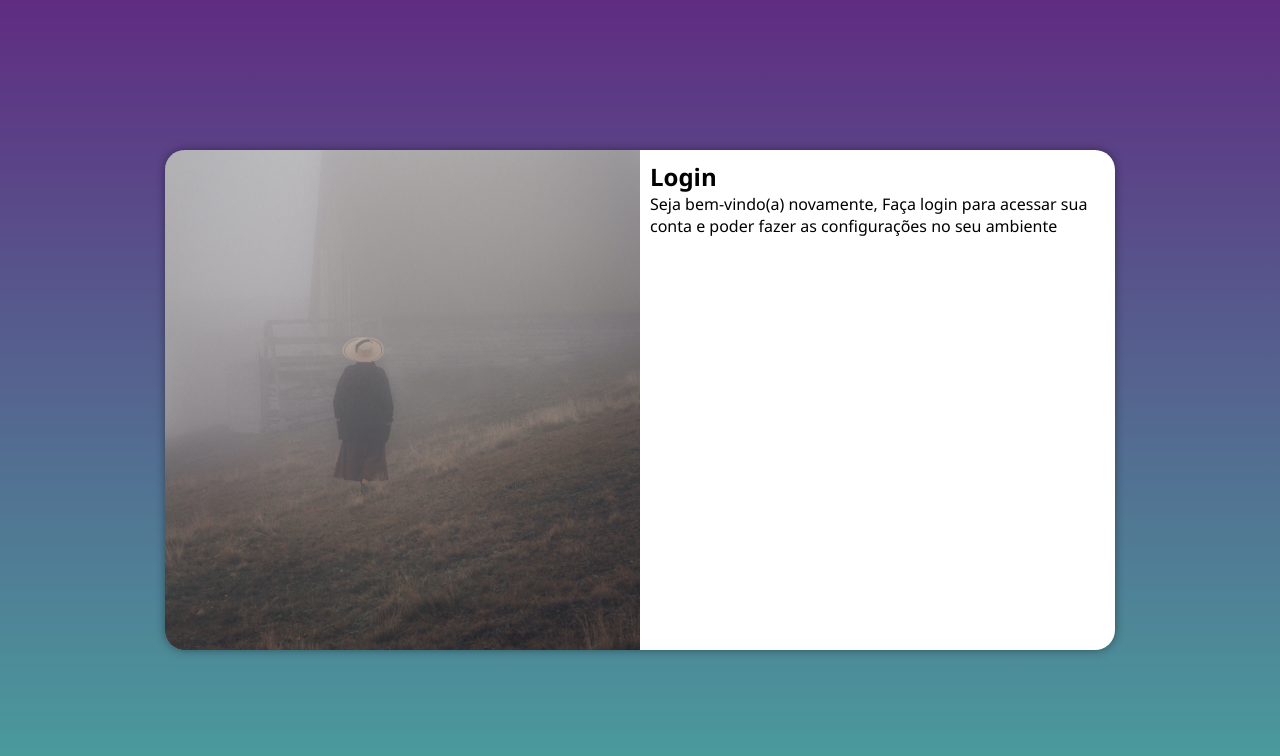
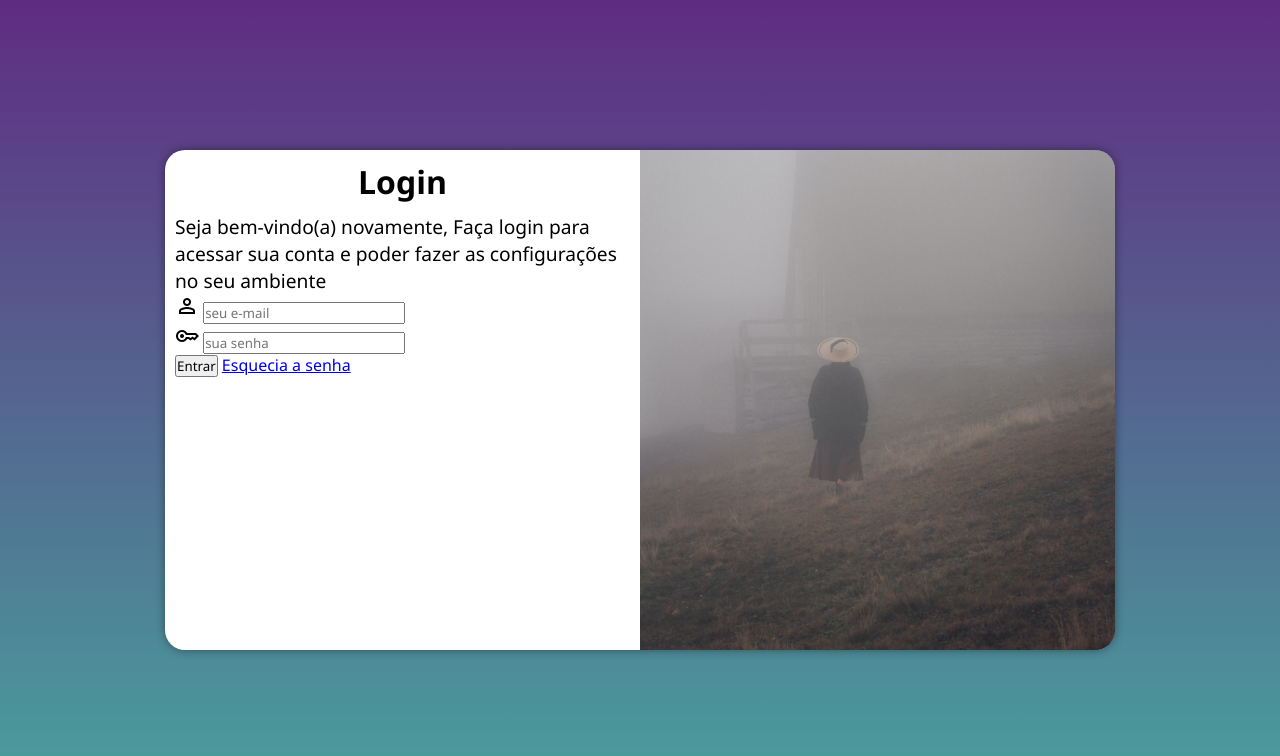
Before and after one commit to luis-pedro/projeto-login, a plain HTML site: page index.html in a window 1280 px wide. Drawn offline with nearby package versions, Linux system fonts and the light colour scheme.

Commit message:
Capítulo 26 - aula 04

```diff
--- a/estilos/media-queries.css
+++ b/estilos/media-queries.css
@@ -39,13 +39,21 @@
     }
 
     section#login > div#imagem {
-        float: left;
+        float: right;
         width: 50%;
         height: 100%;
     }
 
     section#login > div#formulario {
-        float: right;
+        float: left;
         width: 50%;
     }
+
+    div#formulario > h1 {
+        font-size: 2em;
+    }
+
+    div#formulario > p {
+        font-size: 1.2em;
+    }
 }
--- a/estilos/style.css
+++ b/estilos/style.css
@@ -54,3 +54,13 @@ section#login > div#formulario {
     display: block;
     padding: 10px;
 }
+
+div#formulario > h1 {
+
+    text-align: center;
+    margin-bottom: 10px;
+}
+
+div#formulario > p {
+    font-size: 0.8em;
+}
--- a/index.html
+++ b/index.html
@@ -7,6 +7,8 @@
     <title>Login</title>
     <link rel="stylesheet" href="estilos/style.css">
     <link rel="stylesheet" href="estilos/media-queries.css">
+    <link rel="stylesheet" href="https://fonts.googleapis.com/css2?family=Material+Symbols+Outlined:opsz,wght,FILL,GRAD@48,400,0,0" />
+    <link rel="stylesheet" href="https://fonts.googleapis.com/css2?family=Material+Symbols+Outlined:opsz,wght,FILL,GRAD@48,400,0,0" />
 </head>
 <body>
     <main>
@@ -17,7 +19,26 @@
             <div id="formulario">
                 <h1>Login</h1>
                 <p>Seja bem-vindo(a) novamente, Faça login para acessar sua conta e poder fazer as configurações no seu ambiente</p>
-                <form action="login.php" method="post"></form>
+                <form action="login.php" method="post" autocomplete="on">
+                    <div class="campo">
+                        <span class="material-symbols-outlined">
+                            person
+                            </span>
+                        <input type="email" name="login" id="ilogin" placeholder="seu e-mail" autocomplete="email" required max="30">
+                        <label for="ilogin"></label>
+                    </div>
+                    <div class="campo">
+                        <span class="material-symbols-outlined">
+                            key
+                            </span>
+                        <input type="password" name="senha" id="isenha" placeholder="sua senha" autocomplete="current-password" required minlength="8" maxlength="20">
+                        <label for="isenha"></label>
+                    </div>
+                    <input type="submit" value="Entrar">
+                    <a href="esqueci.html">
+                        Esquecia a senha
+                    </a>
+                </form>
             </div>
         </section>
     </main>
```
